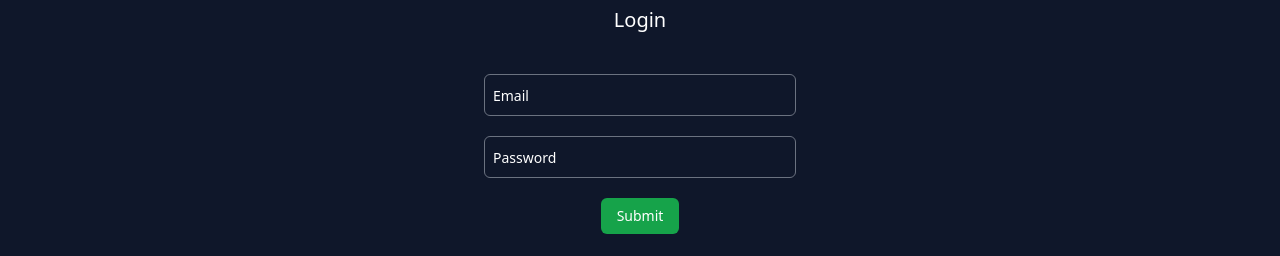
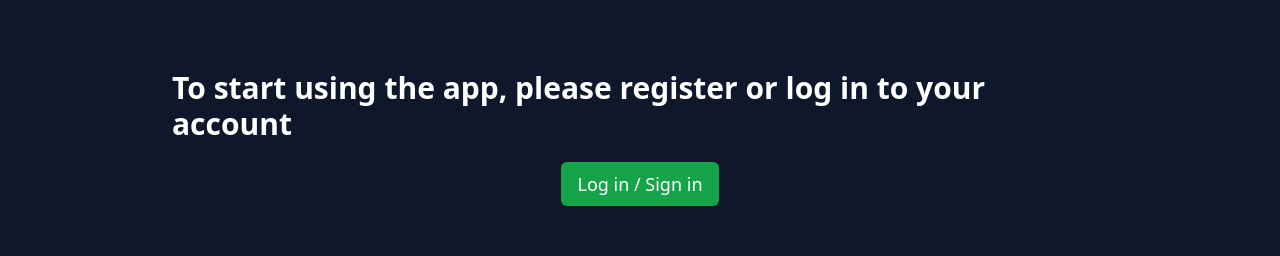
Before and after one commit to FlameFront-end/coin-control-frontend, a React (Vite) app: page / in a window 1280 px wide. Shown: the part 222-478 px from the top of the page. Built offline with nearby package versions, Linux system fonts and the light colour scheme; no server answers.

Commit message:
fix: routes

```diff
--- /dev/null
+++ b/src/pages/Index.tsx
@@ -0,0 +1,17 @@
+import { FC } from 'react'
+import { Link } from 'react-router-dom'
+
+const Index: FC = () => {
+	return (
+		<div className='my-56 flex flex-col items-center justify-center gap-5'>
+			<h1 className='text-3xl font-bold'>
+				To start using the app, please register or log in to your account
+			</h1>
+			<Link to='/auth' className='btn btn-green text-lg'>
+				Log in / Sign in
+			</Link>
+		</div>
+	)
+}
+
+export default Index
--- a/src/routes/routes.tsx
+++ b/src/routes/routes.tsx
@@ -4,6 +4,7 @@ import Auth from '../pages/Auth.tsx'
 import Categories from '../pages/Categories.tsx'
 import ErrorPage from '../pages/ErrorPage.tsx'
 import Home from '../pages/Home.tsx'
+import Index from '../pages/Index.tsx'
 import Transactions from '../pages/Transactions.tsx'
 
 import ProtectedRoute from '../components/ProtectedRoute.tsx'
@@ -16,6 +17,10 @@ export const routes = createBrowserRouter([
 		element: <Layout />,
 		errorElement: <ErrorPage />,
 		children: [
+			{
+				index: true,
+				element: <Index />
+			},
 			{
 				path: '/home',
 				element: (
@@ -41,7 +46,7 @@ export const routes = createBrowserRouter([
 				)
 			},
 			{
-				path: '',
+				path: '/auth',
 				element: <Auth />
 			}
 		]
```
